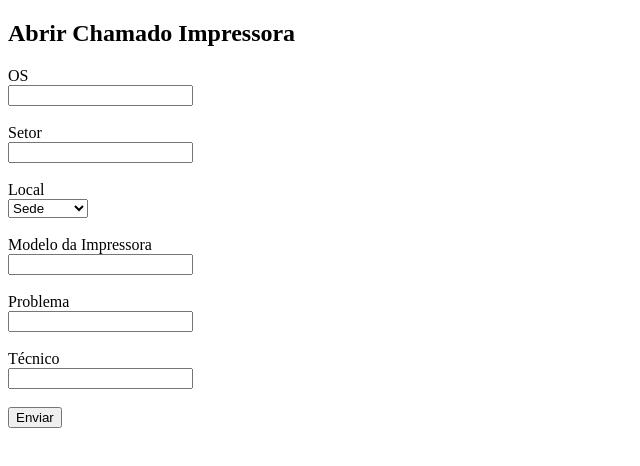
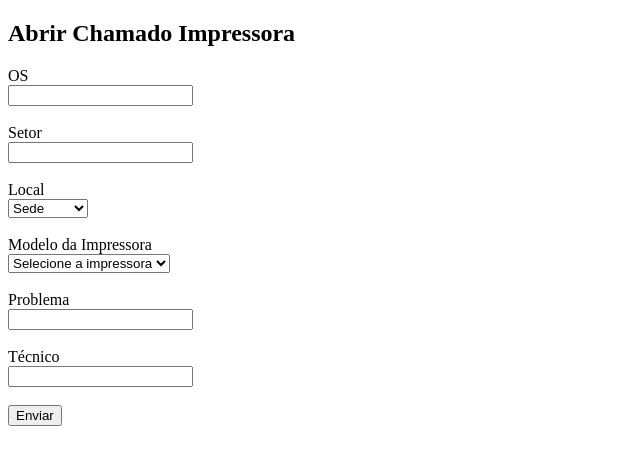
Before and after one commit to guidev1911/ControleDeOSWeb, a plain HTML site: page index.html in a window 1280 px wide. Shown: the whole page, without its empty margins (0-640 px from the left). Drawn offline with Linux system fonts and the light colour scheme.

Commit message:
selecionar modelos de impressoras

```diff
--- a/index.html
+++ b/index.html
@@ -24,7 +24,18 @@
 </select><br><br>
 
 <label>Modelo da Impressora</label><br>
-<input type="text" id="modelo"><br><br>
+<select id="modelo">
+
+<option value="">Selecione a impressora</option>
+
+<option>HP LaserJet M428</option>
+<option>HP LaserJet M404</option>
+<option>HP LaserJet P1102</option>
+<option>Brother DCP-L2540DW</option>
+<option>Brother HL-L2320D</option>
+<option>Epson L3150</option>
+
+</select><br><br>
 
 <label>Problema</label><br>
 <input type="text" id="problema"><br><br>
```
